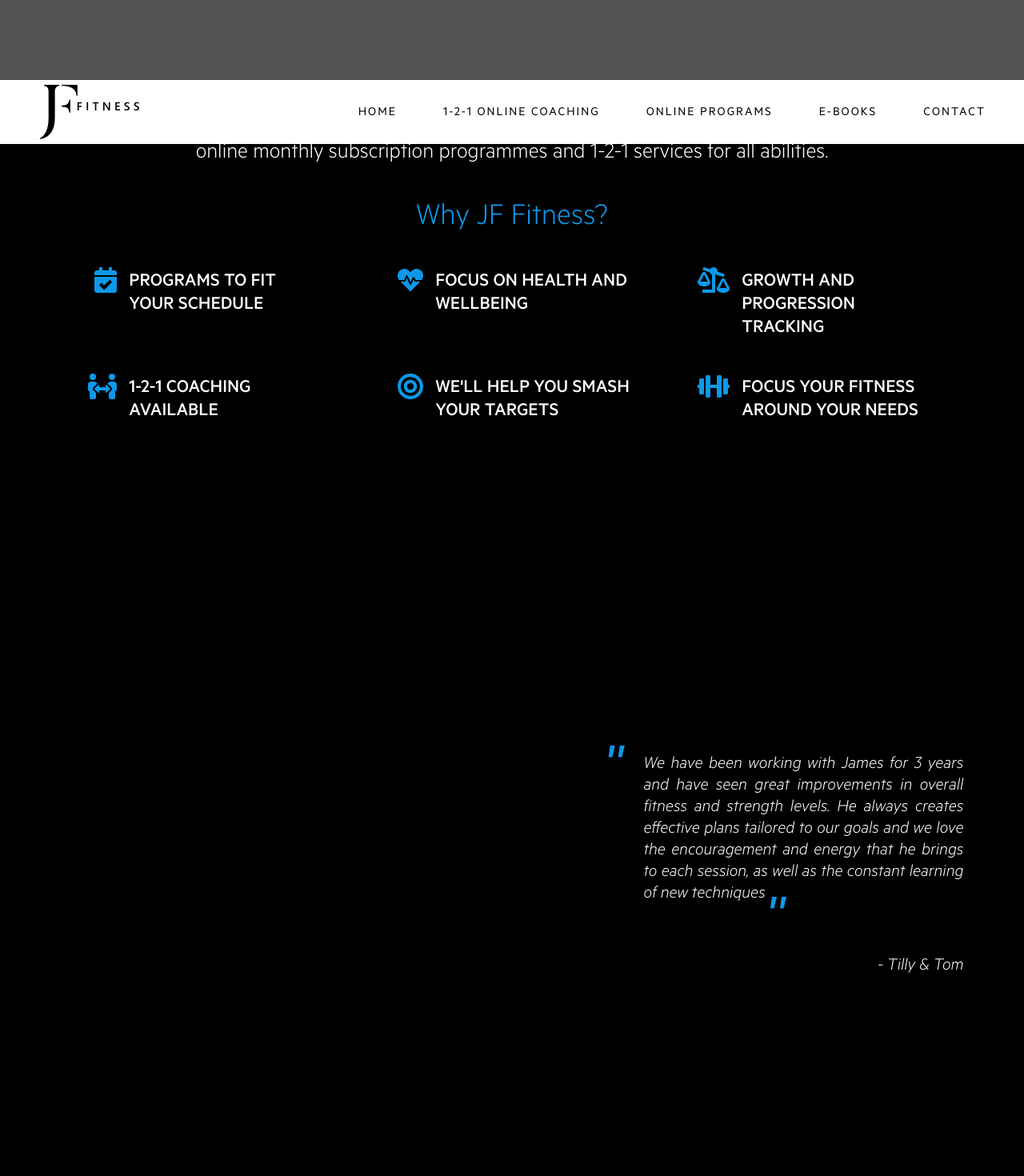
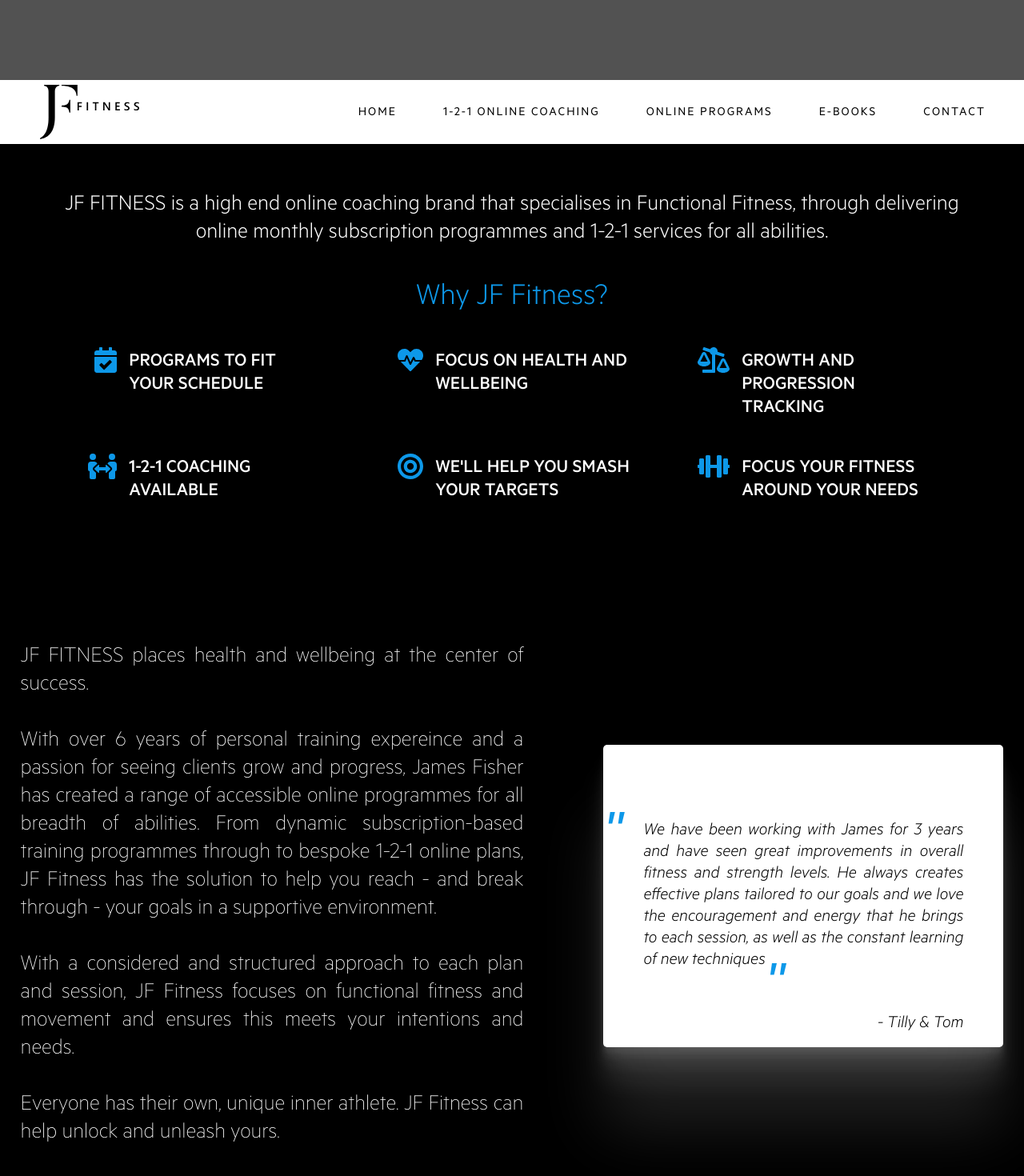
Before and after one commit to RKHTechnologies/jf-fitness, a React (Create React App) app: page / in a window 1280 px wide. Shown: the part 700-2170 px from the top of the page at 80% size. Built offline with nearby package versions, Linux system fonts and the light colour scheme.

Commit message:
Sorted tesimonials and about seciton

```diff
--- a/src/Components/About.tsx
+++ b/src/Components/About.tsx
@@ -1,6 +1,6 @@
 import React from 'react';
 import styled from 'styled-components';
-import { SectionContainer } from '../Shared/SharedStyles';
+import { colours } from '../Shared/SharedStyles';
 import Testimonials from './Testimonials';
 
 const Container = styled.div`
@@ -12,15 +12,15 @@ const Container = styled.div`
 const AboutUs = styled.div`
   text-align: justify;
   font-size: 1.8em;
-  font-weight: 400;
-  /* width: 800px; */
+  font-weight: 100;
+  color: ${colours.light};
 `;
 
 const About: React.FC = () => {
   return (
     <Container>
       <AboutUs>
-        JF Fitness places health and wellbeing at the center of success.
+        JF FITNESS places health and wellbeing at the center of success.
         <br />
         <br />
         With over 6 years of personal training expereince and a passion for seeing clients grow and progress, James Fisher has created a range of accessible online programmes for all breadth of abilities. From dynamic subscription-based training programmes through to bespoke 1-2-1 online plans, JF Fitness has the solution to help you reach - and break through - your goals in a supportive environment.
--- a/src/Components/Testimonials.tsx
+++ b/src/Components/Testimonials.tsx
@@ -14,19 +14,19 @@ const TestimonialsSection = styled.div`
   position: relative;
   width: 500px;
   height: 60%;
-  background: ${colours.dark};
+  background: ${colours.light};
   border-radius: 5px;
   box-sizing: border-box;
   padding: 50px;
   display: flex;
   align-items: center;
   justify-content: center;
-  box-shadow: 0 2.8px 2.2px rgba(0,0,0,0.034), 0 6.7px 5.3px rgba(0,0,0,0.048), 0 12.5px 10px rgba(0,0,0,0.06), 0 22.3px 17.9px rgba(0,0,0,0.072), 0 41.8px 33.4px rgba(0,0,0,0.086), 0 100px 80px rgba(0,0,0,0.12);
+  box-shadow: 0 2.8px 2.2px rgb(255 255 255 / 3%), 0 6.7px 5.3px rgb(255 255 255 / 5%), 0 12.5px 10px rgb(255 255 255 / 6%), 0 22.3px 17.9px rgb(255 255 255 / 7%), 0 41.8px 33.4px rgb(255 255 255 / 9%), 0 100px 80px rgb(255 255 255 / 12%);
 `;
 
 const Testimonial = styled.div`
   font-style: italic;
-  color: ${colours.light};
+  color: ${colours.dark};
   font-size: 1.4em;
   text-align: justify;
 
--- a/src/Pages/Home.tsx
+++ b/src/Pages/Home.tsx
@@ -16,6 +16,7 @@ const Container = styled(PageBodyContainer)`
 interface SectionProps {
   fullwidth?: boolean;
   lastItem?: boolean;
+  topSpace?: boolean;
 }
 
 const Section = styled.div`
@@ -26,6 +27,7 @@ const Section = styled.div`
   box-sizing: border-box;
   display: flex;
   justify-content: center;
+  padding-top: ${(p: SectionProps) => p.topSpace ? "100px" : null};
 
   div.wrapper {
     width: 96%;
@@ -45,7 +47,7 @@ const Home: React.FC = () => {
     <Container>
       <HeroVideo />
 
-      <Section id="whyus">
+      <Section id="whyus" topSpace>
         <div className="wrapper">
           <SectionContainer dark>
             <p>JF FITNESS is a high end online coaching brand that specialises in Functional Fitness, through delivering online monthly subscription programmes and 1-2-1 services for all abilities.</p>
@@ -61,12 +63,6 @@ const Home: React.FC = () => {
         </div>
       </Section>
 
-      {/* <Section id="services">
-        <div className="wrapper">
-
-        </div>
-      </Section> */}
-
       <Section id="ContactUs" fullwidth lastItem>
         <Contact />
       </Section>
```
